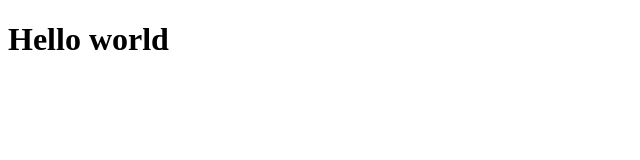
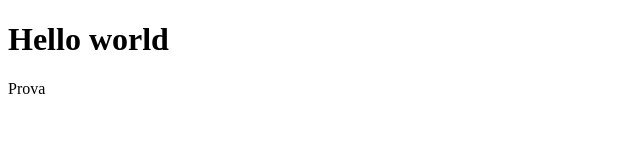
Before and after one commit to ArisGoi/htmlcss-hello, a plain HTML site: page index.html in a window 1280 px wide. Shown: the full height of the page, 0-640 px from the left. Drawn offline with Linux system fonts and the light colour scheme.

Commit message:
Prova Windows

```diff
--- a/index.html
+++ b/index.html
@@ -8,5 +8,6 @@
 </head>
 <body>
     <h1>Hello world</h1>
+    <p>Prova</p>
 </body>
 </html>
```
